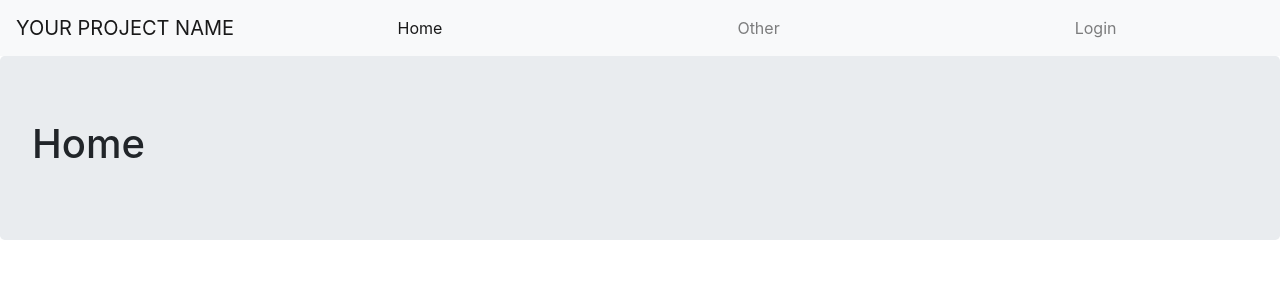
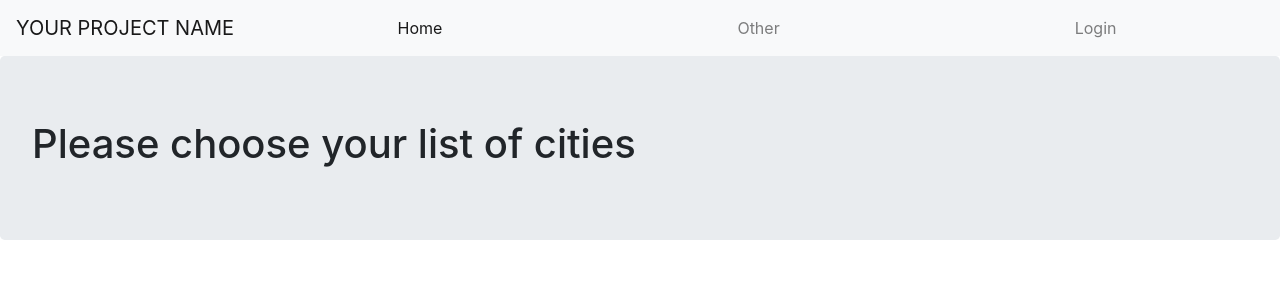
Before and after one commit to GoksenCodes/be-a-mayor-client, a React (Create React App) app: page / in a window 1280 px wide. Shown: the top 300 px of the page. Built offline with nearby package versions, Linux system fonts and the light colour scheme; no server answers.

Commit message:
wired up simple CityList Page

```diff
--- a/src/App.js
+++ b/src/App.js
@@ -12,12 +12,9 @@ import { useDispatch, useSelector } from "react-redux";
 import { selectAppLoading } from "./store/appState/selectors";
 import { getUserWithStoredToken } from "./store/user/actions";
 import { Jumbotron } from "react-bootstrap";
+import CityList from "./pages/CityList/Index";
 
-const Home = () => (
-  <Jumbotron>
-    <h1>Home</h1>
-  </Jumbotron>
-);
+
 const Other = () => (
   <Jumbotron>
     <h1>Other</h1>
@@ -38,7 +35,7 @@ function App() {
       <MessageBox />
       {isLoading ? <Loading /> : null}
       <Switch>
-        <Route exact path="/" component={Home} />
+        <Route exact path="/" component={CityList} />
         <Route path="/other" component={Other} />
         <Route path="/signup" component={SignUp} />
         <Route path="/login" component={Login} />
--- /dev/null
+++ b/src/pages/CityList/Index.js
@@ -0,0 +1,12 @@
+import React from 'react';
+import { Jumbotron } from "react-bootstrap";
+
+export default function CityList() {
+  return (
+    <div className='city-list'>
+      <Jumbotron>
+        <h1>Please choose your list of cities</h1>
+      </Jumbotron>
+    </div>
+  )
+}
```
